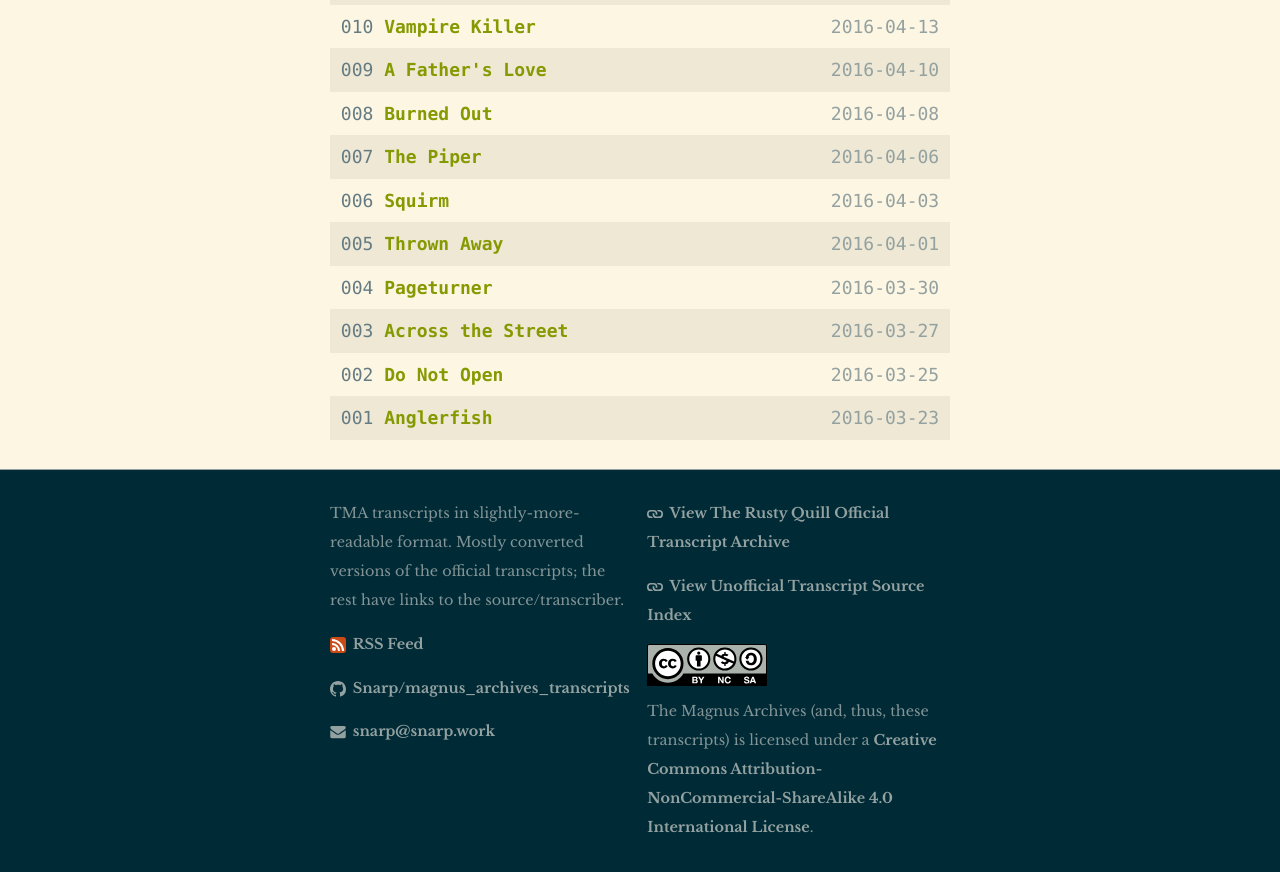
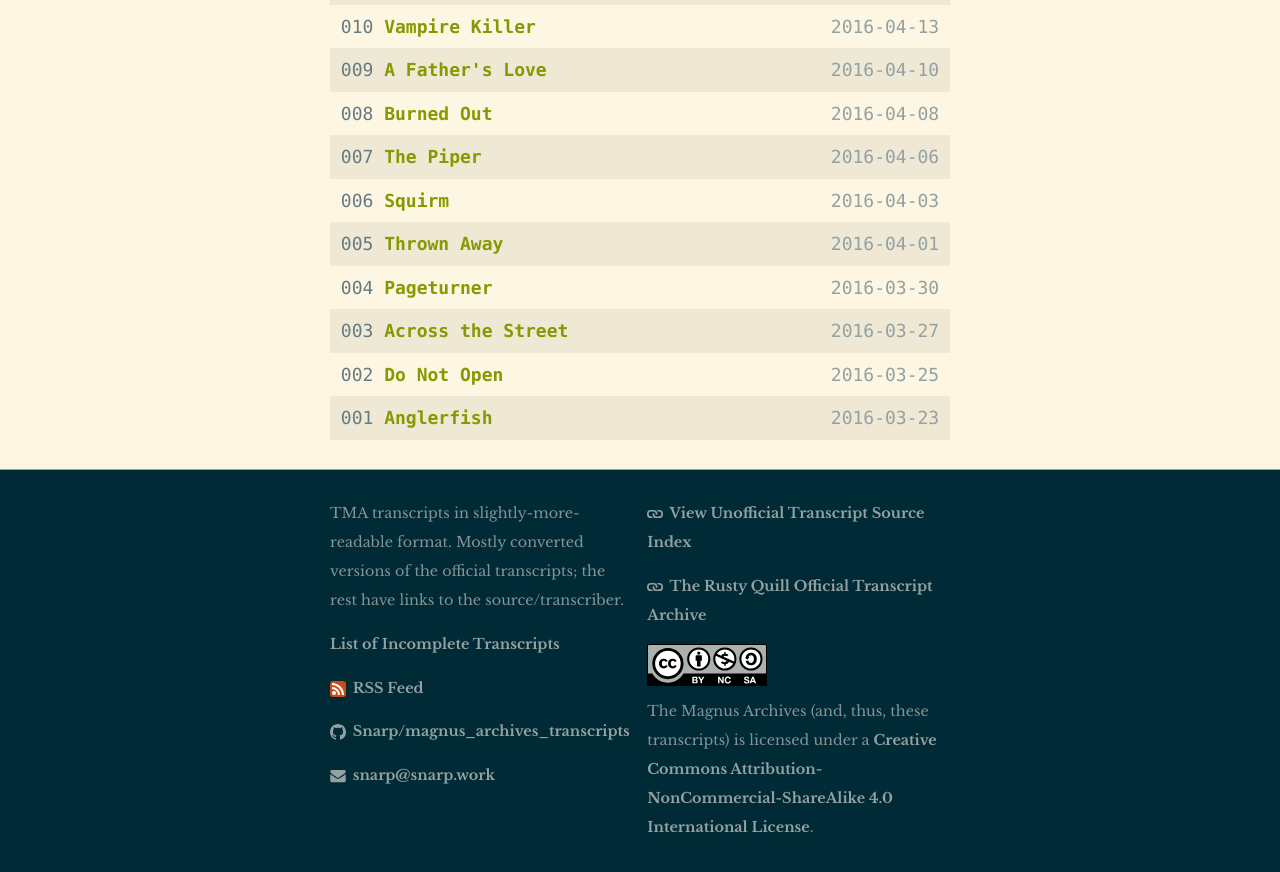
Before and after one commit to Snarp/magnus_archives_transcripts, a Jekyll site: the page built from index.html, in a window 1280 px wide and 900 px high, scrolled down 5908 px. Shown: the top 872 px of the window. Built offline with Jekyll 4.4.1, drawn with Linux system fonts in a browser that asks for light colours; some web fonts are replaced.

Commit message:
[Savescum auto-commit.]

```diff
--- a/_includes/footer.html
+++ b/_includes/footer.html
@@ -6,8 +6,10 @@
 			<div class="footer-col footer-col-1">
 				<p>{{ site.description }}</p>
 
+				<p><a href="/incomplete.html">List of Incomplete Transcripts</a></p>
+
 				<p>
-					<a href="feed.xml">
+					<a href="/feed.xml">
 						<span class="icon icon--feed">{% include icon-feed.svg %}</span> RSS Feed
 					</a>
 				</p>
@@ -25,9 +27,9 @@
 			</div>
 
 			<div class="footer-col footer-col-2">
-				<p><a href="https://drive.google.com/drive/folders/0BzWtYJgwf5A9NU1Vd0pMTG9HcmM" target="_blank"><span class="icon icon--link">{% include icon-link.svg %}</span> View The Rusty Quill Official Transcript Archive</a></p>
+				<p><a href="/sources.html"><span class="icon icon--link">{% include icon-link.svg %}</span> View Unofficial Transcript Source Index</a></p>
 
-				<p><a href="sources.html"><span class="icon icon--link">{% include icon-link.svg %}</span> View Unofficial Transcript Source Index</a></p>
+				<p><a href="https://drive.google.com/drive/folders/0BzWtYJgwf5A9NU1Vd0pMTG9HcmM" target="_blank"><span class="icon icon--link">{% include icon-link.svg %}</span> The Rusty Quill Official Transcript Archive</a></p>
 
 				<p class="cc-license">
 					{% include icon-cc-license.html %}<br />
```
Also changed, not shown: incomplete.html (added, +49 -0 lines).
